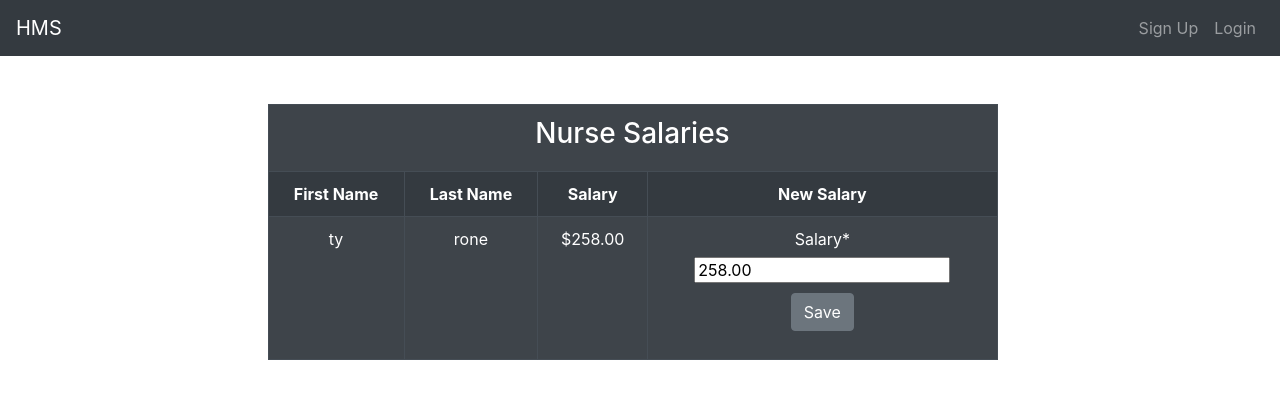
After one commit to Kallbrig/Healthcare-Management-System, a Django app: page /portals/edit_nurse_salary/2/ in a window 1280 px wide. The commit adds this page. Shown: the top 399 px of the page. Run offline with Django 3.2, Linux system fonts and the light colour scheme; data comes from the database, SQL or seed files in the repository; both versions use the stored data as it was after the commit; some libraries are stand-ins or nearby versions.

Commit message:
edit nurse salary works as expected.

```diff
--- a/src/accounts/models.py
+++ b/src/accounts/models.py
@@ -1,35 +1,38 @@
 from django.db import models
 from django.contrib.auth.models import User
+from django.urls import reverse
 
 
-# Create your models here.
-#
-# class Record(models.Model):
-#     user = models.OneToOneField(User, on_delete=models.CASCADE)
-#
-#     def __str__(self):
-#         return f'{self.user.email} {self.user.first_name}'
 
 
 class Patient(models.Model):
-	patient = models.ForeignKey(User, on_delete=models.CASCADE, related_name='Patient')
-	patientAddress = models.CharField(max_length=50)
-	patientPhone = models.IntegerField()
-	patientSSN = models.IntegerField()
-	patientInsurance = models.CharField(max_length =50)
-	def __str__ (self):
-		return self.patient.get_full_name()
+    patient = models.ForeignKey(User, on_delete=models.CASCADE, related_name='Patient')
+    patientAddress = models.CharField(max_length=50)
+    patientPhone = models.IntegerField()
+    patientSSN = models.IntegerField()
+    patientInsurance = models.CharField(max_length=50)
+
+    def __str__(self):
+        return self.patient.get_full_name()
 
 
 class Doctor(models.Model):
-	doctor = models.ForeignKey(User, on_delete=models.CASCADE, related_name='Doctor')
-	salary = models.IntegerField()
-	def __str__ (self):
-		return self.doctor.get_full_name()
+    doctor = models.ForeignKey(User, on_delete=models.CASCADE, related_name='Doctor')
+    salary = models.DecimalField(max_digits=8, decimal_places=2)
+
+    def __str__(self):
+        return self.doctor.get_full_name()
+
+    def get_absolute_url(self):
+        return reverse('doctor-salary')
 
 
 class Nurse(models.Model):
-	nurse = models.ForeignKey(User, on_delete=models.CASCADE, related_name='Nurse')
-	salary = models.IntegerField()
-	def __str__(self):
-		return self.patient.get_full_name()
+    nurse = models.ForeignKey(User, on_delete=models.CASCADE, related_name='Nurse')
+    salary = models.DecimalField(max_digits=8, decimal_places=2)
+
+    def __str__(self):
+        return self.nurse.get_full_name()
+
+    def get_absolute_url(self):
+        return reverse('nurse-salary')
--- /dev/null
+++ b/src/portals/templates/edit_nurse_salary.html
@@ -0,0 +1,51 @@
+{% extends "base.html" %}
+{% load crispy_forms_filters %}
+{% block content %}
+
+    <div class=" justify-content-center">
+
+        <table style="margin-left: 25%" class="table table-dark table-striped table-bordered table-hover text-center">
+            <tr>
+                <th colspan="4">
+                    <h3>Nurse Salaries</h3>
+                </th>
+            </tr>
+
+            <tr>
+                <th scope="col">First Name</th>
+                <th scope="col">Last Name</th>
+                <th scope="col">Salary</th>
+                <th scope="col">New Salary</th>
+            </tr>
+
+
+            <tr>
+                <td>{{ nurse.nurse.first_name }}</td>
+                <td>{{ object.nurse.last_name }}</td>
+                <td>${{ object.salary }}</td>
+                <td>
+                    {#                    <form method="POST" >#}
+{#                    {% csrf_token %}#}
+                    {#                    {{ form|crispy }}#}
+                    {#                        #}
+                    {#                        <button class="btn btn-secondary" type="submit">Save</button>#}
+                    {##}
+                    {##}
+                    {#                    </form>#}
+
+                    <form method="post" >
+                        {% csrf_token %}
+                        {{ form|crispy }}
+                        <button type="submit" class="btn btn-secondary" style="margin-top: 10px;">Save</button>
+                    </form>
+                </td>
+
+            </tr>
+
+
+        </table>
+
+    </div>
+
+
+{% endblock %}
--- a/src/portals/urls.py
+++ b/src/portals/urls.py
@@ -13,6 +13,9 @@ urlpatterns = [
     path('nurse_portal/', portals_views.nurse_portal, name='nurse-portal'),
     path('profile/', portals_views.profile, name='profile'),
     path('doctor_salary/', portals_views.doctor_salary, name='doctor-salary'),
-    path('nurse_salary/', portals_views.nurse_salary, name='nurse-salary')
+    path('nurse_salary/', portals_views.nurse_salary.as_view(), name='nurse-salary'),
+    path('edit_nurse_salary/<int:pk>/', portals_views.edit_nurse_salary.as_view(), name='edit-nurse-salary'),
+    # path('edit_doctor_salary/<int:pk>/', portals_views.edit_doctor_salary.as_view(), name='edit-nurse-salary'),
+
 
 ]
--- a/src/portals/views.py
+++ b/src/portals/views.py
@@ -1,36 +1,88 @@
 from django.shortcuts import render, redirect
+from django.urls import reverse_lazy
 from django.contrib import messages
-from django.views.generic import ListView, DetailView, UpdateView
+from django.views.generic import ListView, DetailView, UpdateView, FormView
 from django.contrib.auth.models import User
+from django.views.generic.edit import CreateView, DeleteView, UpdateView
 from accounts.models import Doctor, Nurse
+from .forms import UpdateNurseForm, UpdateDoctorForm
 
 
 # Create your views here.
 def patient_portal(request):
-	return render(request, 'patient_portal.html', {'title': 'Patient-portal'})
+    return render(request, 'patient_portal.html', {'title': 'Patient-portal'})
+
 
 def ceo_portal(request):
-	return render(request, 'CEO_portal.html', {'title': 'Ceo-portal'})
+    return render(request, 'CEO_portal.html', {'title': 'Ceo-portal'})
+
 
 def doctor_portal(request):
-	return render(request, 'doctor_portal.html', {'title': 'Doctor-portal'})
+    return render(request, 'doctor_portal.html', {'title': 'Doctor-portal'})
+
 
 def staff_portal(request):
-	return render(request, 'staff_portal.html', {'title': 'Staff-portal'})
+    return render(request, 'staff_portal.html', {'title': 'Staff-portal'})
+
 
 def nurse_portal(request):
-	return render(request, 'nurse_portal.html', {'title': 'Nurse-portal'})
+    return render(request, 'nurse_portal.html', {'title': 'Nurse-portal'})
+
 
 def profile(request):
-	return render(request, 'profile.html', {'title': 'Profile'})
-
-def doctor_salary(request):
-	doctors = Doctor.objects.all()
-	context = {'doctors': doctors}
-	return render(request, 'doctor_salary.html', context)
+    return render(request, 'profile.html', {'title': 'Profile'})
 
 
-def nurse_salary(request):
-	nurses = Nurse.objects.all()
-	context = {'nurses': nurses}
-	return render(request, 'nurse_salary.html', context)
+class doctor_salary(ListView):
+    model = Doctor
+    template_name = 'doctor_salary.html'
+
+
+# def nurse_salary(request):
+#     nurses = Nurse.objects.all()
+#     context = {'nurses': nurses}
+#     return render(request, 'nurse_salary.html', context)
+
+class nurse_salary(ListView):
+    model = Nurse
+    template_name = 'nurse_salary.html'
+
+
+
+#
+# class edit_nurse_salary(FormView):
+#     model = Nurse
+#
+#     template_name = 'edit_nurse_salary.html'
+#     form_class = UpdateNurseForm
+
+
+class edit_nurse_salary(UpdateView):
+    model = Nurse
+    fields = ['salary']
+    template_name = 'edit_nurse_salary.html'
+    success_url = reverse_lazy('nurse-salary')
+
+    # form_class = UpdateNurseForm
+    # success_url = reverse_lazy('nurse-salary')
+
+# class edit_doctor_salary(FormView):
+# 	model = Doctor
+# 	form_class =
+#
+# 	def form_valid(self, form):
+# 		form.save()
+#
+# 		return super().form_valid(form)
+
+
+# class ContactView(FormView):
+#     template_name = 'nurse_salary.html'
+#     form_class = UpdateNurseForm
+#     success_url = ''
+#
+#     def form_valid(self, form):
+#         # This method is called when valid form data has been POSTed.
+#         # It should return an HttpResponse.
+#         form.send_email()
+#         return super().form_valid(form)
```
Also changed, not shown: src/portals/forms.py (+25 -1 lines), src/portals/templates/nurse_salary.html (+7 -14 lines), src/db.sqlite3.
